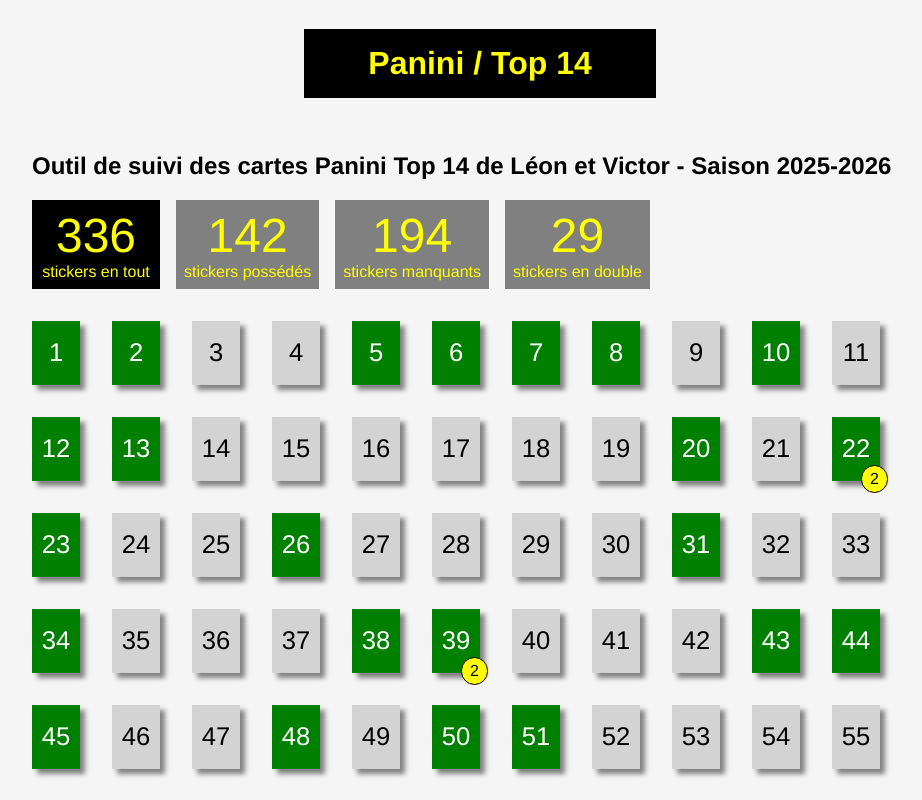
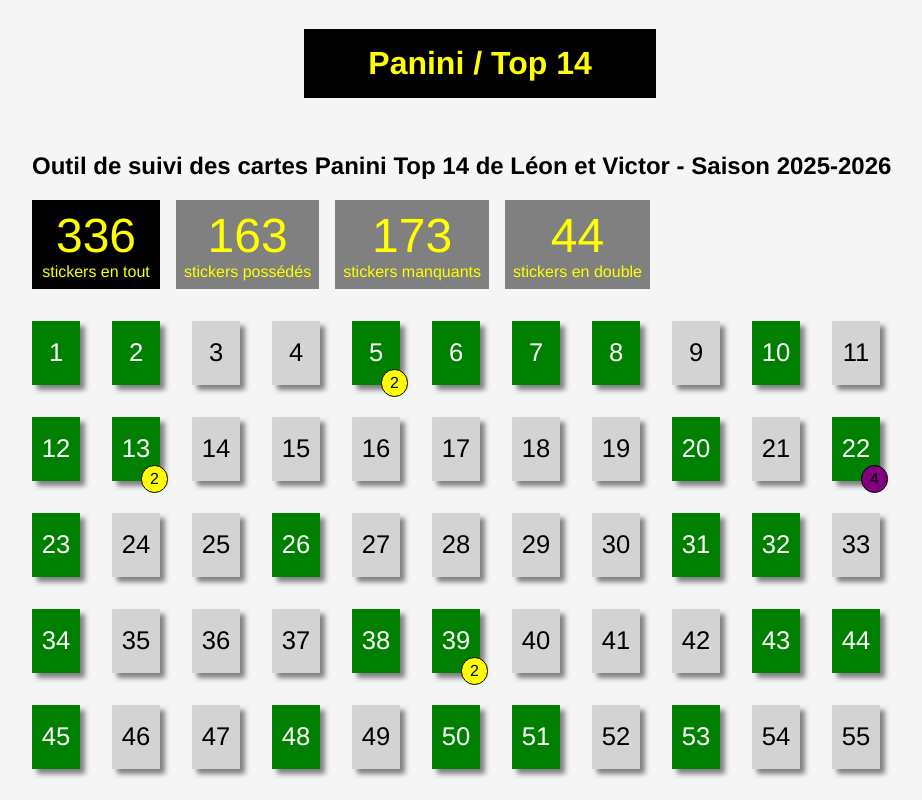
Before and after one commit to mdeverdelhan/panini-top14, an Angular app: page / in a window 1280 px wide. Shown: the top 800 px of the page, without its empty margins (160-1082 px from the left). Built offline with nearby package versions, Linux system fonts and the light colour scheme.

Commit message:
Add stickers

```diff
--- a/src/app/app.ts
+++ b/src/app/app.ts
@@ -20,7 +20,7 @@
   { id: 2, possession: true },
   { id: 3, possession: false },
   { id: 4, possession: false },
-  { id: 5, possession: true },
+  { id: 5, possession: true, exemplaires: 2 },
   { id: 6, possession: true },
   { id: 7, possession: true },
   { id: 8, possession: true },
@@ -28,7 +28,7 @@
   { id: 10, possession: true },
   { id: 11, possession: false },
   { id: 12, possession: true },
-  { id: 13, possession: true },
+  { id: 13, possession: true, exemplaires: 2 },
   { id: 14, possession: false },
   { id: 15, possession: false },
   { id: 16, possession: false },
@@ -37,7 +37,7 @@
   { id: 19, possession: false },
   { id: 20, possession: true },
   { id: 21, possession: false },
-  { id: 22, possession: true, exemplaires: 2 },
+  { id: 22, possession: true, exemplaires: 4 },
   { id: 23, possession: true },
   { id: 24, possession: false },
   { id: 25, possession: false },
@@ -47,7 +47,7 @@
   { id: 29, possession: false },
   { id: 30, possession: false },
   { id: 31, possession: true },
-  { id: 32, possession: false },
+  { id: 32, possession: true },
   { id: 33, possession: false },
   { id: 34, possession: true },
   { id: 35, possession: false },
@@ -68,21 +68,21 @@
   { id: 50, possession: true },
   { id: 51, possession: true },
   { id: 52, possession: false },
-  { id: 53, possession: false },
+  { id: 53, possession: true },
   { id: 54, possession: false },
   { id: 55, possession: false },
   { id: 56, possession: false },
   { id: 57, possession: true },
   { id: 58, possession: false },
-  { id: 59, possession: false },
+  { id: 59, possession: true },
   { id: 60, possession: true },
-  { id: 61, possession: true },
+  { id: 61, possession: true, exemplaires: 2 },
   { id: 62, possession: false },
   { id: 63, possession: true, exemplaires: 2 },
   { id: 64, possession: true },
-  { id: 65, possession: false },
+  { id: 65, possession: true },
   { id: 66, possession: false },
-  { id: 67, possession: false },
+  { id: 67, possession: true },
   { id: 68, possession: false },
   { id: 69, possession: false },
   { id: 70, possession: false },
@@ -109,11 +109,11 @@
   { id: 91, possession: true },
   { id: 92, possession: true, exemplaires: 2 },
   { id: 93, possession: true },
-  { id: 94, possession: false },
+  { id: 94, possession: true },
   { id: 95, possession: false },
   { id: 96, possession: true },
   { id: 97, possession: true },
-  { id: 98, possession: true },
+  { id: 98, possession: true, exemplaires: 2 },
   { id: 99, possession: true, exemplaires: 2 },
   { id: 100, possession: true },
   { id: 101, possession: true, exemplaires: 2 },
@@ -145,9 +145,9 @@
   { id: 127, possession: false },
   { id: 128, possession: false },
   { id: 129, possession: true },
-  { id: 130, possession: true },
+  { id: 130, possession: true, exemplaires: 2 },
   { id: 131, possession: false },
-  { id: 132, possession: false },
+  { id: 132, possession: true },
   { id: 133, possession: false },
   { id: 134, possession: false },
   { id: 135, possession: false },
@@ -186,13 +186,13 @@
   { id: 168, possession: true, exemplaires: 2 },
   { id: 169, possession: false },
   { id: 170, possession: false },
-  { id: 171, possession: true },
+  { id: 171, possession: true, exemplaires: 2 },
   { id: 172, possession: false },
-  { id: 173, possession: false },
+  { id: 173, possession: true },
   { id: 174, possession: true, exemplaires: 2 },
   { id: 175, possession: false },
   { id: 176, possession: false },
-  { id: 177, possession: false },
+  { id: 177, possession: true },
   { id: 178, possession: true },
   { id: 179, possession: false },
   { id: 180, possession: false },
@@ -202,13 +202,13 @@
   { id: 184, possession: false },
   { id: 185, possession: false },
   { id: 186, possession: false },
-  { id: 187, possession: true, exemplaires: 2 },
+  { id: 187, possession: true, exemplaires: 3 },
   { id: 188, possession: false },
   { id: 189, possession: false },
   { id: 190, possession: false },
   { id: 191, possession: false },
   { id: 192, possession: false },
-  { id: 193, possession: true },
+  { id: 193, possession: true, exemplaires: 2 },
   { id: 194, possession: false },
   { id: 195, possession: false },
   { id: 196, possession: true },
@@ -236,17 +236,17 @@
   { id: 218, possession: true, exemplaires: 2 },
   { id: 219, possession: false },
   { id: 220, possession: true },
-  { id: 221, possession: true },
+  { id: 221, possession: true, exemplaires: 2 },
   { id: 222, possession: false },
   { id: 223, possession: true, exemplaires: 2 },
   { id: 224, possession: true },
   { id: 225, possession: false },
   { id: 226, possession: false },
   { id: 227, possession: true },
-  { id: 228, possession: true },
+  { id: 228, possession: true, exemplaires: 2 },
   { id: 229, possession: false },
   { id: 230, possession: true },
-  { id: 231, possession: false },
+  { id: 231, possession: true },
   { id: 232, possession: false },
   { id: 233, possession: true },
   { id: 234, possession: true },
@@ -257,30 +257,30 @@
   { id: 239, possession: true, exemplaires: 3 },
   { id: 240, possession: false },
   { id: 241, possession: true },
-  { id: 242, possession: false },
+  { id: 242, possession: true },
   { id: 243, possession: true },
   { id: 244, possession: false },
   { id: 245, possession: true },
   { id: 246, possession: true },
   { id: 247, possession: true },
   { id: 248, possession: true },
-  { id: 249, possession: false },
+  { id: 249, possession: true },
   { id: 250, possession: true },
-  { id: 251, possession: false },
+  { id: 251, possession: true },
   { id: 252, possession: false },
   { id: 253, possession: false },
   { id: 254, possession: true },
-  { id: 255, possession: true },
+  { id: 255, possession: true, exemplaires: 2 },
   { id: 256, possession: true },
   { id: 257, possession: false },
   { id: 258, possession: true },
   { id: 259, possession: true },
-  { id: 260, possession: true },
+  { id: 260, possession: true, exemplaires: 2 },
   { id: 261, possession: false },
   { id: 262, possession: true },
-  { id: 263, possession: false },
+  { id: 263, possession: true },
   { id: 264, possession: false },
-  { id: 265, possession: false },
+  { id: 265, possession: true },
   { id: 266, possession: false },
   { id: 267, possession: false },
   { id: 268, possession: false },
@@ -289,32 +289,32 @@
   { id: 271, possession: false },
   { id: 272, possession: true },
   { id: 273, possession: true, exemplaires: 3 },
-  { id: 274, possession: true },
+  { id: 274, possession: true, exemplaires: 2 },
   { id: 275, possession: false },
   { id: 276, possession: false },
   { id: 277, possession: false },
   { id: 278, possession: true },
   { id: 279, possession: false },
   { id: 280, possession: false },
-  { id: 281, possession: false },
+  { id: 281, possession: true },
   { id: 282, possession: true },
   { id: 283, possession: true },
   { id: 284, possession: false },
   { id: 285, possession: false },
-  { id: 286, possession: false },
+  { id: 286, possession: true },
   { id: 287, possession: true },
   { id: 288, possession: true },
   { id: 289, possession: false },
   { id: 290, possession: true },
   { id: 291, possession: true },
-  { id: 292, possession: false },
+  { id: 292, possession: true },
   { id: 293, possession: false },
   { id: 294, possession: true },
   { id: 295, possession: false },
   { id: 296, possession: false },
   { id: 297, possession: true },
   { id: 298, possession: false },
-  { id: 299, possession: true },
+  { id: 299, possession: true, exemplaires: 2 },
   { id: 300, possession: false },
   { id: 301, possession: false },
   { id: 302, possession: true },
@@ -327,13 +327,13 @@
   { id: 309, possession: true },
   { id: 310, possession: false },
   { id: 311, possession: true },
-  { id: 312, possession: false },
+  { id: 312, possession: true },
   { id: 313, possession: false },
   { id: 314, possession: true, exemplaires: 2 },
   { id: 315, possession: true, exemplaires: 2 },
-  { id: 316, possession: false },
+  { id: 316, possession: true },
   { id: 317, possession: false },
-  { id: 318, possession: true, exemplaires: 2 },
+  { id: 318, possession: true, exemplaires: 3 },
   { id: 319, possession: false },
   { id: 320, possession: true, exemplaires: 2 },
   { id: 321, possession: false },
@@ -343,11 +343,11 @@
   { id: 325, possession: true, exemplaires: 2 },
   { id: 326, possession: false },
   { id: 327, possession: false },
-  { id: 328, possession: false },
-  { id: 329, possession: true },
+  { id: 328, possession: true },
+  { id: 329, possession: true, exemplaires: 2 },
   { id: 330, possession: true },
   { id: 331, possession: true },
-  { id: 332, possession: true },
+  { id: 332, possession: true, exemplaires: 2 },
   { id: 333, possession: true },
   { id: 334, possession: false },
   { id: 335, possession: false },
```
